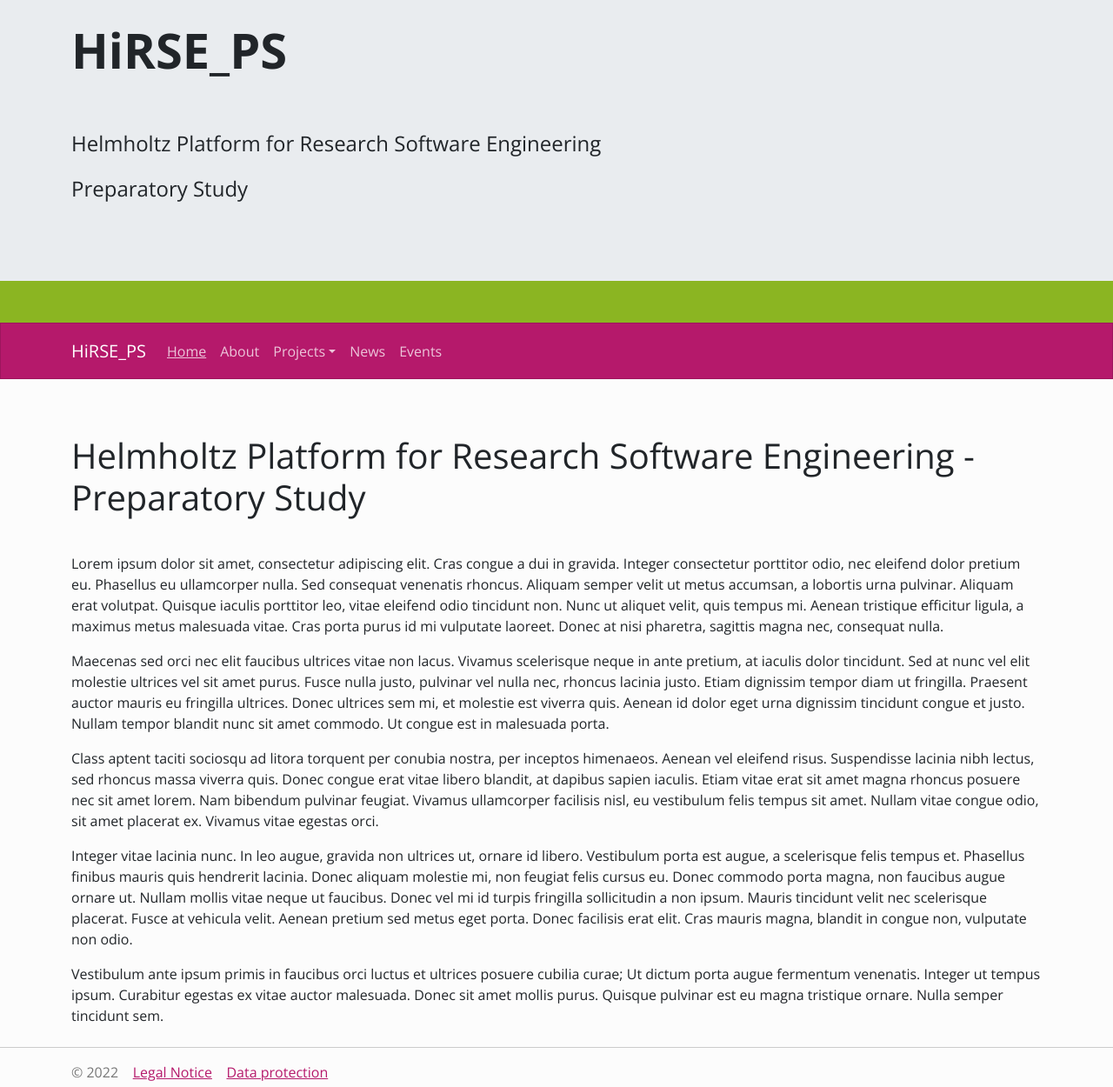
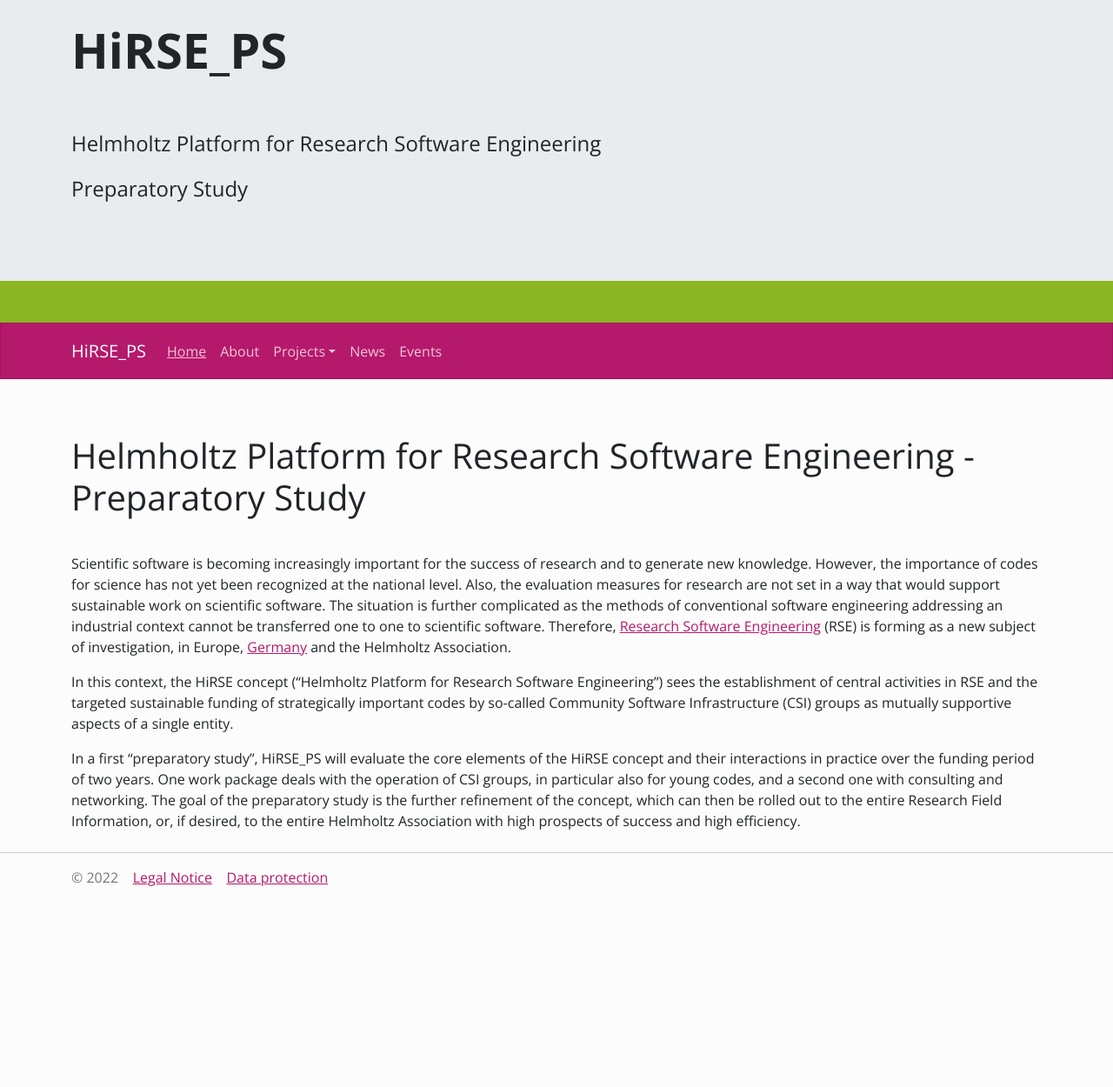
Before and after one commit to Helmholtz-HiRSE/helmholtz-hirse.github.io, a Jekyll site: the page built from index.md, in a window 1280 px wide. Shown: the whole page at 87% size. Built offline with Jekyll 4.4.1, drawn with Linux system fonts in a browser that asks for light colours; nearby versions of some CDN libraries; after the commit the page ends 1026 px from its top, so only the background shows below that.

Commit message:
Update index.md

```diff
--- a/index.md
+++ b/index.md
@@ -4,12 +4,8 @@
 ---
 # Helmholtz Platform for Research Software Engineering - Preparatory Study
 
-Lorem ipsum dolor sit amet, consectetur adipiscing elit. Cras congue a dui in gravida. Integer consectetur porttitor odio, nec eleifend dolor pretium eu. Phasellus eu ullamcorper nulla. Sed consequat venenatis rhoncus. Aliquam semper velit ut metus accumsan, a lobortis urna pulvinar. Aliquam erat volutpat. Quisque iaculis porttitor leo, vitae eleifend odio tincidunt non. Nunc ut aliquet velit, quis tempus mi. Aenean tristique efficitur ligula, a maximus metus malesuada vitae. Cras porta purus id mi vulputate laoreet. Donec at nisi pharetra, sagittis magna nec, consequat nulla.
+Scientific software is becoming increasingly important for the success of research and to generate new knowledge. However, the importance of codes for science has not yet been recognized at the national level. Also, the evaluation measures for research are not set in a way that would support sustainable work on scientific software. The situation is further complicated as the methods of conventional software engineering addressing an industrial context cannot be transferred one to one to scientific software. Therefore, [Research Software Engineering](https://en.wikipedia.org/wiki/Research_software_engineering) (RSE) is forming as a new subject of investigation, in Europe, [Germany](https://de-rse.org/) and the Helmholtz Association.
 
-Maecenas sed orci nec elit faucibus ultrices vitae non lacus. Vivamus scelerisque neque in ante pretium, at iaculis dolor tincidunt. Sed at nunc vel elit molestie ultrices vel sit amet purus. Fusce nulla justo, pulvinar vel nulla nec, rhoncus lacinia justo. Etiam dignissim tempor diam ut fringilla. Praesent auctor mauris eu fringilla ultrices. Donec ultrices sem mi, et molestie est viverra quis. Aenean id dolor eget urna dignissim tincidunt congue et justo. Nullam tempor blandit nunc sit amet commodo. Ut congue est in malesuada porta.
+In this context, the HiRSE concept ("Helmholtz Platform for Research Software Engineering") sees the establishment of central activities in RSE and the targeted sustainable funding of strategically important codes by so-called Community Software Infrastructure (CSI) groups as mutually supportive aspects of a single entity.
 
-Class aptent taciti sociosqu ad litora torquent per conubia nostra, per inceptos himenaeos. Aenean vel eleifend risus. Suspendisse lacinia nibh lectus, sed rhoncus massa viverra quis. Donec congue erat vitae libero blandit, at dapibus sapien iaculis. Etiam vitae erat sit amet magna rhoncus posuere nec sit amet lorem. Nam bibendum pulvinar feugiat. Vivamus ullamcorper facilisis nisl, eu vestibulum felis tempus sit amet. Nullam vitae congue odio, sit amet placerat ex. Vivamus vitae egestas orci.
-
-Integer vitae lacinia nunc. In leo augue, gravida non ultrices ut, ornare id libero. Vestibulum porta est augue, a scelerisque felis tempus et. Phasellus finibus mauris quis hendrerit lacinia. Donec aliquam molestie mi, non feugiat felis cursus eu. Donec commodo porta magna, non faucibus augue ornare ut. Nullam mollis vitae neque ut faucibus. Donec vel mi id turpis fringilla sollicitudin a non ipsum. Mauris tincidunt velit nec scelerisque placerat. Fusce at vehicula velit. Aenean pretium sed metus eget porta. Donec facilisis erat elit. Cras mauris magna, blandit in congue non, vulputate non odio.
-
-Vestibulum ante ipsum primis in faucibus orci luctus et ultrices posuere cubilia curae; Ut dictum porta augue fermentum venenatis. Integer ut tempus ipsum. Curabitur egestas ex vitae auctor malesuada. Donec sit amet mollis purus. Quisque pulvinar est eu magna tristique ornare. Nulla semper tincidunt sem.
+In a first "preparatory study", HiRSE_PS will evaluate the core elements of the HiRSE concept and their interactions in practice over the funding period of two years. One work package deals with the operation of CSI groups, in particular also for young codes, and a second one with consulting and networking. The goal of the preparatory study is the further refinement of the concept, which can then be rolled out to the entire Research Field Information, or, if desired, to the entire Helmholtz Association with high prospects of success and high efficiency.
```
